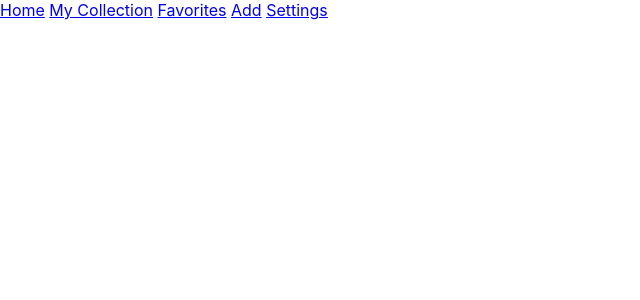
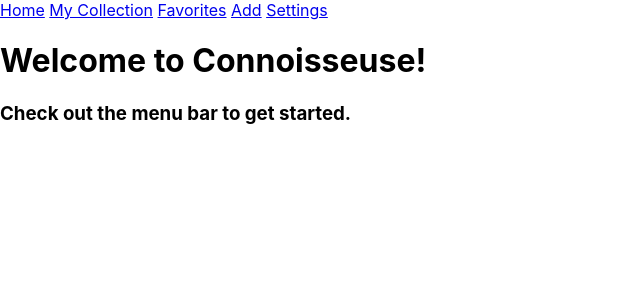
Before and after one commit to verdabursal/connoisseuse-frontend, a React (Create React App) app: page / in a window 1280 px wide. Shown: the top 300 px of the page, without its empty margins (0-640 px from the left). Built offline with nearby package versions, Linux system fonts and the light colour scheme.

Commit message:
added text to home page, installed bootstrap

```diff
--- a/package.json
+++ b/package.json
@@ -3,6 +3,7 @@
   "version": "0.1.0",
   "private": true,
   "dependencies": {
+    "bootstrap": "^4.3.1",
     "react": "^16.8.6",
     "react-dom": "^16.8.6",
     "react-router-dom": "^5.0.0",
--- a/src/components/Home.jsx
+++ b/src/components/Home.jsx
@@ -4,7 +4,8 @@ class Home extends React.Component {
     render() {
         return(
             <div>
-
+                <h1>Welcome to Connoisseuse!</h1>
+                <h3>Check out the menu bar to get started.</h3>
             </div>
         )
     }
```
Also changed, not shown: 1 other file (tests, documents, lock files or other folders).
